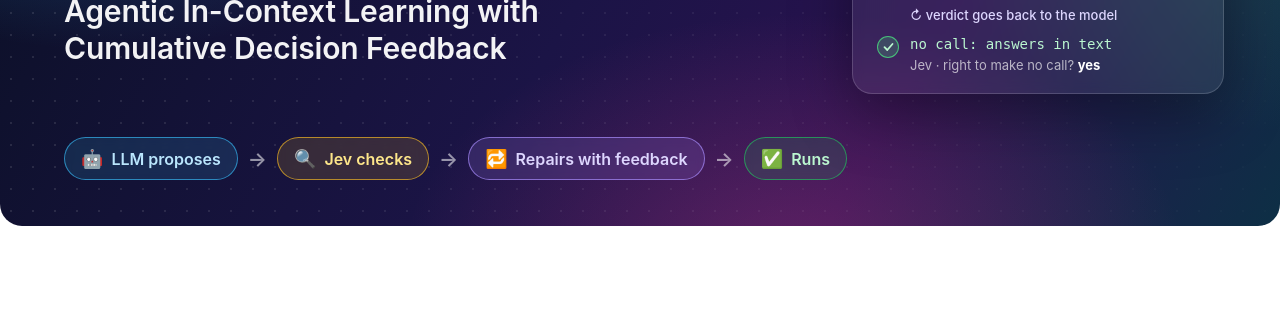
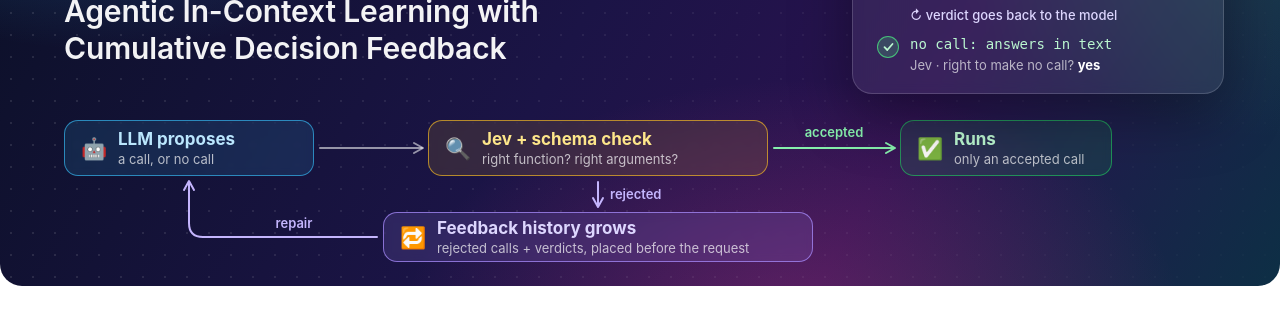
Before and after one commit to gogoymh/decision-model-guided-function-calling, a plain HTML site: page docs/assets/src/hero.html in a window 1280 px wide. Shown: the part 174-498 px from the top of the page. Drawn offline with Linux system fonts and the light colour scheme.

Commit message:
docs: draw the JBFC loop in the README hero and drop the tagline
The hero's bottom row now shows the actual loop: the LLM proposes, Jev and
the schema check judge the call, an accepted call runs, and a rejected call
and its verdict join the feedback history placed before the request for
the next repair. The one-line tagline under the hero is removed.

Co-Authored-By: Claude Opus 5.5 <noreply@anthropic.com>
Claude-Session: https://claude.ai/code/session_01HkTMoNkTjxN67DttugRtnV

```diff
--- a/docs/assets/src/hero.html
+++ b/docs/assets/src/hero.html
@@ -2,9 +2,9 @@
 <html><head><meta charset="utf-8">
 <style>
   * { box-sizing: border-box; margin: 0; padding: 0; }
-  html, body { width: 1280px; height: 400px; background: transparent; }
+  html, body { width: 1280px; height: 460px; background: transparent; }
   .hero {
-    position: relative; width: 1280px; height: 400px; border-radius: 22px; overflow: hidden;
+    position: relative; width: 1280px; height: 460px; border-radius: 22px; overflow: hidden;
     font-family: "Inter", "Noto Color Emoji", sans-serif; color: #fff;
     background:
       radial-gradient(520px 320px at 8% 0%, rgba(56,189,248,.30), transparent 70%),
@@ -31,18 +31,19 @@
     -webkit-background-clip: text; background-clip: text; color: transparent; width: fit-content;
   }
   .sub { margin-top: 12px; font: 600 30px/1.24 Inter; color: rgba(255,255,255,.95); letter-spacing: -.005em; }
-  .flow { position: absolute; left: 64px; bottom: 46px; display: flex; align-items: center; gap: 10px; }
-  .pill {
-    display: flex; align-items: center; gap: 8px; padding: 10px 16px; border-radius: 999px;
-    font: 600 16px Inter; border: 1.5px solid; backdrop-filter: blur(4px);
+  .node {
+    position: absolute; display: flex; align-items: center; gap: 11px; padding: 0 16px; border-radius: 14px;
+    border: 1.5px solid; backdrop-filter: blur(4px);
   }
-  .pill .e { font-size: 18px; }
-  .p1 { color: #bae6fd; border-color: rgba(56,189,248,.65); background: rgba(56,189,248,.14); }
-  .p2 { color: #fde68a; border-color: rgba(251,191,36,.65); background: rgba(251,191,36,.14); }
-  .p3 { color: #ddd6fe; border-color: rgba(167,139,250,.70); background: rgba(167,139,250,.16); }
-  .p4 { color: #bbf7d0; border-color: rgba(34,197,94,.65); background: rgba(34,197,94,.14); }
-  .arrow { color: rgba(255,255,255,.55); font: 600 20px Inter; }
-  .loop { font: 500 13px Inter; color: rgba(221,214,254,.85); margin-left: 4px; }
+  .node .e { font-size: 21px; line-height: 1; }
+  .node .t1 { font: 650 17px/1.2 Inter; }
+  .node .t2 { margin-top: 2px; font: 400 13px/1.25 Inter; color: rgba(255,255,255,.70); }
+  .n1 { color: #bae6fd; border-color: rgba(56,189,248,.65); background: rgba(56,189,248,.13); }
+  .n2 { color: #fde68a; border-color: rgba(251,191,36,.65); background: rgba(251,191,36,.12); }
+  .n3 { color: #ddd6fe; border-color: rgba(167,139,250,.75); background: rgba(167,139,250,.15); }
+  .n4 { color: #bbf7d0; border-color: rgba(34,197,94,.65); background: rgba(34,197,94,.13); }
+  .wires { position: absolute; inset: 0; pointer-events: none; }
+  .wires text { font-family: Inter; font-size: 13px; font-weight: 600; }
   .card {
     position: absolute; right: 56px; top: 50px; width: 372px; padding: 22px 24px 20px;
     border-radius: 20px; background: rgba(255,255,255,.07); border: 1px solid rgba(255,255,255,.16);
@@ -70,15 +71,23 @@
     <div class="title">Jev-Backed Function Calling:</div>
     <div class="sub">Agentic In-Context Learning with<br>Cumulative Decision Feedback</div>
   </div>
-  <div class="flow">
-    <div class="pill p1"><span class="e">🤖</span>LLM proposes</div>
-    <div class="arrow">→</div>
-    <div class="pill p2"><span class="e">🔍</span>Jev checks</div>
-    <div class="arrow">→</div>
-    <div class="pill p3"><span class="e">🔁</span>Repairs with feedback</div>
-    <div class="arrow">→</div>
-    <div class="pill p4"><span class="e">✅</span>Runs</div>
-  </div>
+  <svg class="wires" width="1280" height="460" viewBox="0 0 1280 460">
+  <path d="M320,322.0 H422" stroke="rgba(255,255,255,.55)" stroke-width="2" fill="none" stroke-linecap="round" stroke-linejoin="round"/>
+  <path d="M414,317.0 L423,322.0 L414,327.0" fill="none" stroke="rgba(255,255,255,.55)" stroke-width="2" stroke-linecap="round" stroke-linejoin="round"/>
+  <path d="M774,322.0 H894" stroke="#86efac" stroke-width="2" fill="none" stroke-linecap="round" stroke-linejoin="round"/>
+  <path d="M886,317.0 L895,322.0 L886,327.0" fill="none" stroke="#86efac" stroke-width="2" stroke-linecap="round" stroke-linejoin="round"/>
+  <text x="834" y="311.0" fill="#86efac" text-anchor="middle">accepted</text>
+  <path d="M598,356 V380" stroke="#c4b5fd" stroke-width="2" fill="none" stroke-linecap="round" stroke-linejoin="round"/>
+  <path d="M593.0,372 L598.0,381 L603.0,372" fill="none" stroke="#c4b5fd" stroke-width="2" stroke-linecap="round" stroke-linejoin="round"/>
+  <text x="610" y="373" fill="#c4b5fd">rejected</text>
+  <path d="M377,411.0 H203 Q189,411.0 189,397.0 V356" stroke="#c4b5fd" stroke-width="2" fill="none" stroke-linecap="round" stroke-linejoin="round"/>
+  <path d="M184.0,364 L189.0,355 L194.0,364" fill="none" stroke="#c4b5fd" stroke-width="2" stroke-linecap="round" stroke-linejoin="round"/>
+  <text x="294" y="402.0" fill="#c4b5fd" text-anchor="middle">repair</text>
+  </svg>
+  <div class="node n1" style="left:64px;top:294px;width:250px;height:56px"><span class="e">🤖</span><div><div class="t1">LLM proposes</div><div class="t2">a call, or no call</div></div></div>
+  <div class="node n2" style="left:428px;top:294px;width:340px;height:56px"><span class="e">🔍</span><div><div class="t1">Jev + schema check</div><div class="t2">right function? right arguments?</div></div></div>
+  <div class="node n4" style="left:900px;top:294px;width:212px;height:56px"><span class="e">✅</span><div><div class="t1">Runs</div><div class="t2">only an accepted call</div></div></div>
+  <div class="node n3" style="left:383px;top:386px;width:430px;height:50px"><span class="e">🔁</span><div><div class="t1">Feedback history grows</div><div class="t2">rejected calls + verdicts, placed before the request</div></div></div>
   <div class="card">
     <div class="lbl">Checked before it runs</div>
     <div class="req"><span class="who">User</span>How many kilograms are in a pound?</div>
```
Also changed, not shown: docs/validation.md (+1 -0 lines), README.md, docs/assets/jbfc-hero.png, 2 other files.
